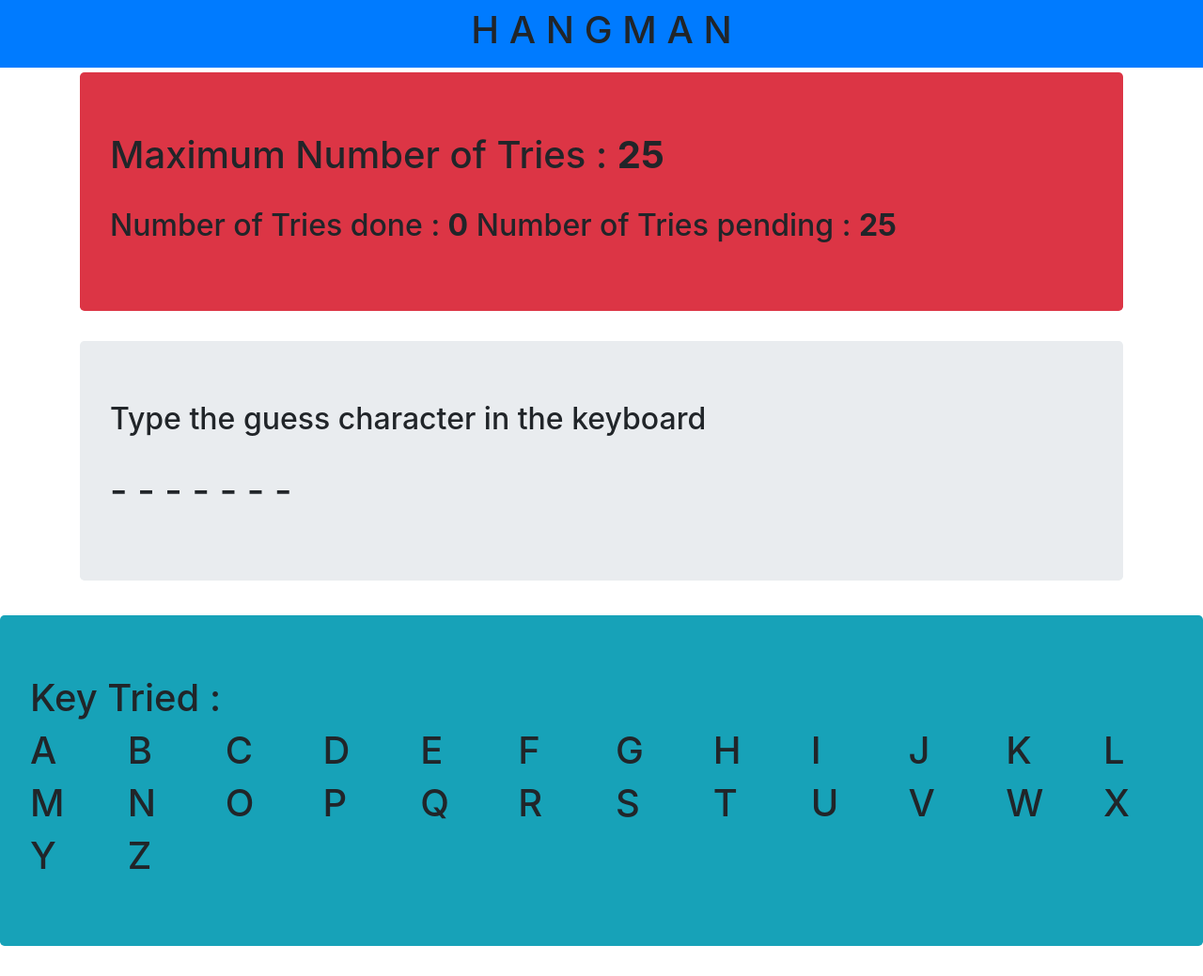
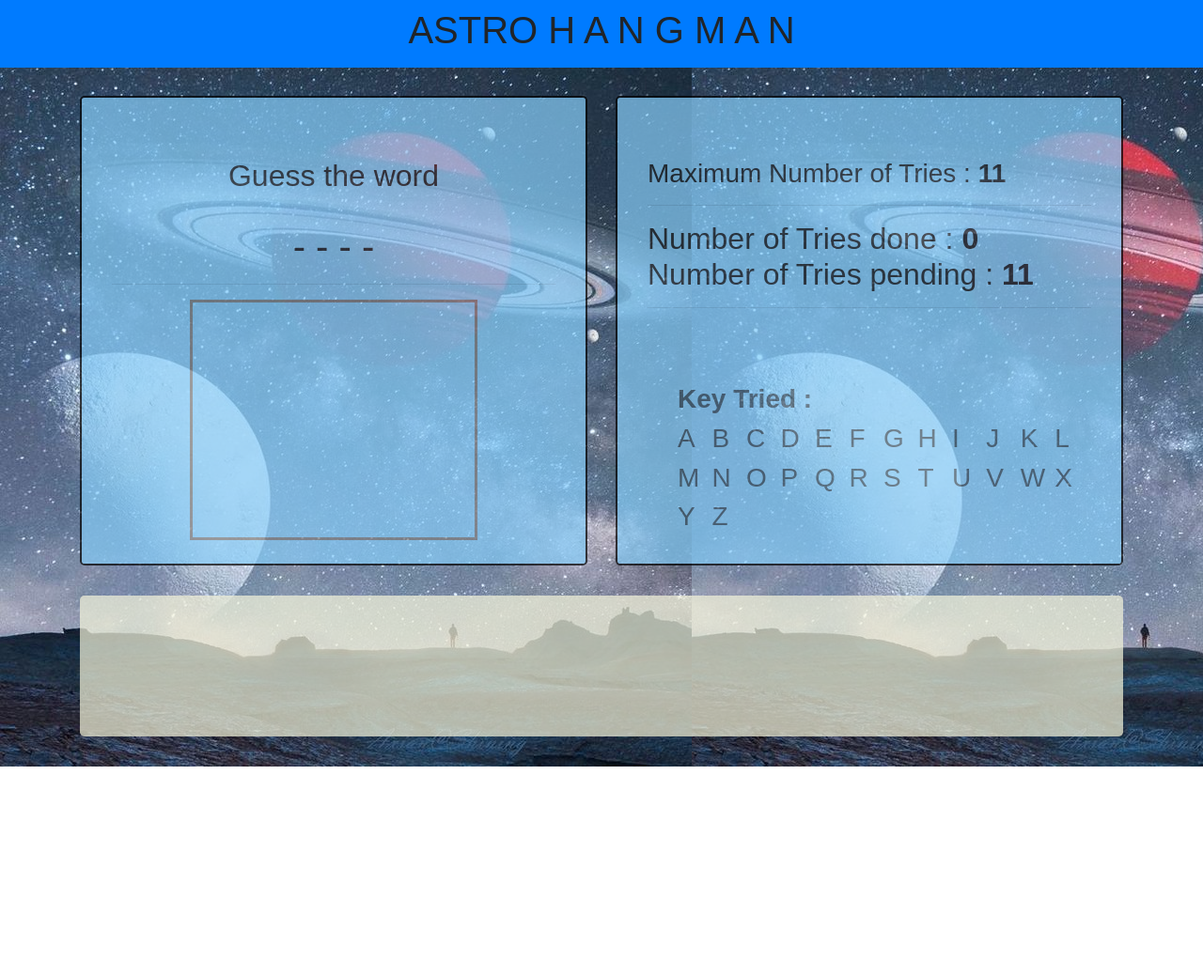
Before and after one commit to natrajnantha/Word-guess-game, a plain HTML site: page index.html in a window 1280 px wide. Shown: the whole page at 94% size. After the commit the page ends 816 px from the top, so only its background shows below. Drawn offline with nearby package versions, Linux system fonts and the light colour scheme.

Commit message:
version2

```diff
--- a/assets/css/style.css
+++ b/assets/css/style.css
@@ -1,12 +1,47 @@
-#j1 {
-    margin-top:5px;
+html {
+    margin: 0;
 }
 
-.strike {
+body{
+    background-image: url("../images/astronomy.jpg");
+    font-family: 'Arial', 'Helvetica Neue', Helvetica, sans-serif;
+}
+
+#j1 {
+    margin-top:30px;
+    height: 500px;
+    background-color: lightskyblue !important;
+    border: 2px solid black;
+    opacity: 0.7;
+}
+
+.strikeGood {
     text-decoration: line-through;
     color: green;
+}
+
+.strikeDanger {
+    text-decoration: line-through;
+    color: red;
+}
+
+#guessJumbo {
+    margin-top:30px;
+    text-align: center;
+    height: 500px;
+    background-color: lightskyblue;
+    opacity: 0.7;
+    border: 2px solid black;
+}
+
+#infotron {
+    height: 150px;
+    background-color: beige;
+    opacity: 0.7;
+}
+
+#alphatron {
+    height: 150px;
+    background-color: lightskyblue;
+    opacity: 0.7;
 };
-
-div#guessJumbo {
-    text-align: center;
-};
--- a/assets/javascript/game.js
+++ b/assets/javascript/game.js
@@ -1,14 +1,17 @@
-        var wordStore = ["simple","complex","gentle","mountain","building","programming","hangman"];
-        var alphabets = ["A","B","C","D","E","F","G","H","I","J","K","L","M","N","O","P","Q","R","S","T","U","V","W","X","Y","Z"];
+var wordStore = ["mercury", "venus", "earth", "mars", "jupiter", "saturn", "uranus", "neptune", "pluto", "astroid", "galaxy", "andromeda", "moon", "hubble", "star", "universe"];
+var alphabets = ["A", "B", "C", "D", "E", "F", "G", "H", "I", "J", "K", "L", "M", "N", "O", "P", "Q", "R", "S", "T", "U", "V", "W", "X", "Y", "Z"];
 
 var userText = document.getElementById("user-text");
 var screenWord = "                                                ";
 var guessWord = "";
-        var maxTries = 25;
+var maxTries = 11;
 var numberofTries = 0;
 var wordFound = false;
 var keyTyped = '';
 var i = 0;
+var canvas = document.getElementById("myCanvas");
+var ctx = canvas.getContext("2d");
+ctx.beginPath();
 
 var targetDiv = document.getElementById("totalTries");
 targetDiv.textContent = maxTries;
@@ -22,60 +25,139 @@
 var actualWord = wordStore[Math.floor(Math.random() * wordStore.length)];
 console.log("Actual word : " + actualWord);
 
-        function insertGuessChar(word,pos,ch) {
-            console.log("First part " + word.slice(0, pos) + "Second part " + ch + "Third Part " + word.slice(pos+1));
-            return word.slice(0, pos) + ch + word.slice(pos+1);
+function insertGuessChar(word, pos, ch) {
+    console.log("First part " + word.slice(0, pos) + "Second part " + ch + "Third Part " + word.slice(pos + 1));
+    return word.slice(0, pos) + ch + word.slice(pos + 1);
 }
 
-        console.log("Screen Word : " + screenWord);
-        for (i = 0; i < actualWord.length*2; i+=2) {
-            console.log("I = " + i + " Screenword " + screenWord);
-            screenWord = insertGuessChar(screenWord,i,'-');
+function drawHangMan(triesUp) {
+    switch (triesUp) {
+        case 1:
+            // Bottom line
+            ctx.moveTo(20, 190);
+            ctx.lineTo(150, 190);
+            ctx.strokeStyle = '#ff0000';
+            ctx.stroke();
+            break;
+        case 2:
+            // Left pole line
+            ctx.moveTo(20, 20);
+            ctx.lineTo(20, 190);
+            ctx.stroke();
+            break;
+
+        case 3:
+            // Top line
+            ctx.moveTo(20, 20);
+            ctx.lineTo(100, 20);
+            ctx.stroke();
+            break;
+
+        case 4:
+            // Pole Support line
+            ctx.moveTo(20, 60);
+            ctx.lineTo(60, 20);
+            ctx.stroke();
+            break;
+
+        case 5:
+            // rope line
+            ctx.moveTo(100, 20);
+            ctx.lineTo(100, 50);
+            ctx.stroke();
+            break;
+
+        case 6:
+            // Head arc
+            ctx.beginPath();
+            ctx.arc(100, 50, 20, 0, 2 * Math.PI);
+            ctx.stroke();
+            break;
+
+        case 7:
+            // body line
+            ctx.moveTo(100, 70);
+            ctx.lineTo(100, 150);
+            ctx.stroke();
+            break;
+
+        case 8:
+            // left hand line
+            ctx.moveTo(100, 80);
+            ctx.lineTo(80, 120);
+            ctx.stroke();
+            break;
+
+        case 9:
+            // right hand line
+            ctx.moveTo(100, 80);
+            ctx.lineTo(120, 120);
+            ctx.stroke();
+            break;
+
+        case 10:
+            // left leg line
+            ctx.moveTo(100, 150);
+            ctx.lineTo(80, 170);
+            ctx.stroke();
+            break;
+
+        case 11:
+            // right leg line
+            ctx.moveTo(100, 150);
+            ctx.lineTo(120, 170);
+            ctx.stroke();
+            break;
+        default:
+            break;
     }
-        console.log("Screen Word : " + screenWord);
+}
+
+
+
+for (i = 0; i < actualWord.length * 2; i += 2) {
+    screenWord = insertGuessChar(screenWord, i, '-');
+}
 
 userText.textContent = screenWord;
 
 for (i = 0; i < actualWord.length; i++) {
-                   guessWord = insertGuessChar(guessWord,i,'-');
+    guessWord = insertGuessChar(guessWord, i, '-');
 }
-        console.log("Guess Word : " + guessWord);
 
 
 // Next, we give JavaScript a function to execute when onkeyup event fires.
-        document.onkeyup = function(event) {
-        //   userText.textContent = event.key;
+document.onkeyup = function (event) {
     keyTyped = event.key;
+    var matchFound = false;
     if (wordFound || numberofTries >= maxTries) {
-            alert ("Refresh page");
+        alert("Refresh page");
     } else {
 
         for (let index = 0; index < actualWord.length; index++) {
             if (actualWord[index] === keyTyped && guessWord[index] !== keyTyped) {
-                    console.log("assigning ")
-                   guessWord = insertGuessChar(guessWord,index,keyTyped);
+                guessWord = insertGuessChar(guessWord, index, keyTyped);
+                matchFound = true;
             }
-                console.log("Index " + index + " Actual word letter : " + actualWord[index] + " Guess word letter : " + guessWord[index]);
         }
-            console.log("Number of tries : " + numberofTries + " KEY Pressed " + keyTyped);
-            console.log("Actual word : " + actualWord + "Guess word so far : " + guessWord);
         if (guessWord === actualWord) {
-                console.log("Word found!!!");
             wordFound = true;
 
         }
+        if (!matchFound) {
             numberofTries++;
+        }
+
 
         var j = 0;
         screenWord = "                                                ";
-            for (i = 0; i < actualWord.length*2; i+=2) {
-                   console.log("I = " + i + " J : " + j);
-                   screenWord = insertGuessChar(screenWord,i,guessWord[j]);
+        for (i = 0; i < actualWord.length * 2; i += 2) {
+            screenWord = insertGuessChar(screenWord, i, guessWord[j]);
             j++;
-                   console.log("Screenword after : " + i + " " + screenWord);
         }
         userText.textContent = screenWord;
     }
+
     var targetDiv = document.getElementById("exhausted");
     targetDiv.textContent = numberofTries;
 
@@ -83,15 +165,28 @@
     targetDiv.textContent = maxTries - numberofTries;
 
     for (let index = 0; index < alphabets.length; index++) {
-            console.log("Alpha : " + alphabets[index] +  " upperKey : " + keyTyped.toUpperCase())
         if (alphabets[index] === keyTyped.toUpperCase()) {
             var targetDiv = document.getElementById(alphabets[index]);
-                targetDiv.setAttribute("class", "strike");
+            if (matchFound) {
+                targetDiv.setAttribute("class", "strikeGood");
+            } else {
+                targetDiv.setAttribute("class", "strikeDanger");
+                drawHangMan(numberofTries);
+            }
             targetDiv.innerHTML = alphabets[index];
         }
+    }
+
+    var resultText = document.getElementById("result-text");
+    if (wordFound) {
+        resultText.textContent = "Awesome !!!, you did it";
+    } else if (numberofTries === maxTries) {
+        resultText.textContent = "The actual word is " + actualWord + ". Better luck next time";
     }
 
 
 
 
+
+
 };
--- a/index.html
+++ b/index.html
@@ -1,91 +1,177 @@
 <!DOCTYPE html>
 <html lang="en">
+
 <head>
     <meta charset="UTF-8">
     <meta name="viewport" content="width=device-width, initial-scale=1.0">
     <meta http-equiv="X-UA-Compatible" content="ie=edge">
     <title>Guess Word Game - Hangman</title>
-    <link rel="stylesheet" href="https://stackpath.bootstrapcdn.com/bootstrap/4.1.3/css/bootstrap.min.css" integrity="sha384-MCw98/SFnGE8fJT3GXwEOngsV7Zt27NXFoaoApmYm81iuXoPkFOJwJ8ERdknLPMO" crossorigin="anonymous">
+    <link rel="stylesheet" href="https://stackpath.bootstrapcdn.com/bootstrap/4.1.3/css/bootstrap.min.css" integrity="sha384-MCw98/SFnGE8fJT3GXwEOngsV7Zt27NXFoaoApmYm81iuXoPkFOJwJ8ERdknLPMO"
+        crossorigin="anonymous">
     <link rel="stylesheet" href="assets/css/style.css">
-    <style>
-        /* .strike {
-            text-decoration: line-through;
-            color: green;
-        } */
-    </style>
 
 </head>
+
 <body>
 
     <nav class="navbar navbar-expand-sm bg-primary navbar-dark justify-content-center">
-                <h1> H A N G M A N </h1>
+        <h1>ASTRO H A N G M A N </h1>
     </nav>
 
 
     <div class="container">
 
+        <div class="row">
+            <div class="col-lg-6">
+                <div id="guessJumbo" class="jumbotron justify-content-center">
+                    <h2>Guess the word</h2>
+                    <br>
+                    <h1>
+                        <span id="user-text">
+                            <strong>...Nothing.</strong>
+                        </span>
+                    </h1>
+                    <hr>
+                    <canvas id="myCanvas" width="300" height="250" style="border:3px solid grey;">
+                        Your browser does not support the canvas element.
+                    </canvas>
 
-        <div class="row">
-            <div id="j1" class="col-lg-12">
-                <div class="jumbotron justify-content-center bg-danger">
-                <h1><span> Maximum Number of Tries :  </span> <strong> <span id="totalTries"></strong></span></h1>
-                <br>
-                <h2><span> Number of Tries done :  </span> <strong> <span id="exhausted"></strong></span>
-                    <span> Number of Tries pending :  </span> <strong> <span id="pending"></strong></span
-                ></h2>
                 </div>
             </div>
-        </div>
+            <div class="col-lg-6">
+                <div id="j1" class="jumbotron justify-content-center bg-danger">
+                    <h3>
+                        <span> Maximum Number of Tries : </span>
+                        <strong>
+                            <span id="totalTries">
+                        </strong>
+                        </span>
+                    </h3>
+                    <hr>
+                    <h2>
+                        <span> Number of Tries done : </span>
+                        <strong>
+                            <span id="exhausted">
+                        </strong>
+                        </span>
+                        <span> Number of Tries pending : </span>
+                        <strong>
+                            <span id="pending">
+                        </strong>
+                        </span>
+                    </h2>
+                    <hr>
 
                     <div class="row">
                         <div class="col-lg-12">
-            <div id="guessJumbo" class="jumbotron justify-content-center">
-              <h2>Type the guess character in the keyboard</h2>
-              <br>
-              <h1><span id="user-text"><strong>...Nothing.</strong></span></h1>
+                            <div id="alphatron" class="jumbotron">
+                                <h3><strong>
+                                    <span>Key Tried : </span>
+                                    <span id="typedChar"></span></strong>
+                                </h3>
+                                <div class="row">
+                                    <div class="col-lg-1">
+                                        <h3 id="A">A</h3>
+                                    </div>
+                                    <div class="col-lg-1">
+                                        <h3 id="B">B</h3>
+                                    </div>
+                                    <div class="col-lg-1">
+                                        <h3 id="C">C</h3>
+                                    </div>
+                                    <div class="col-lg-1">
+                                        <h3 id="D">D</h3>
+                                    </div>
+                                    <div class="col-lg-1">
+                                        <h3 id="E">E</h3>
+                                    </div>
+                                    <div class="col-lg-1">
+                                        <h3 id="F">F</h3>
+                                    </div>
+                                    <div class="col-lg-1">
+                                        <h3 id="G">G</h3>
+                                    </div>
+                                    <div class="col-lg-1">
+                                        <h3 id="H">H</h3>
+                                    </div>
+                                    <div class="col-lg-1">
+                                        <h3 id="I">I</h3>
+                                    </div>
+                                    <div class="col-lg-1">
+                                        <h3 id="J">J</h3>
+                                    </div>
+                                    <div class="col-lg-1">
+                                        <h3 id="K">K</h3>
+                                    </div>
+                                    <div class="col-lg-1">
+                                        <h3 id="L">L</h3>
+                                    </div>
+                                    <div class="col-lg-1">
+                                        <h3 id="M">M</h3>
+                                    </div>
+                                    <div class="col-lg-1">
+                                        <h3 id="N">N</h3>
+                                    </div>
+                                    <div class="col-lg-1">
+                                        <h3 id="O">O</h3>
+                                    </div>
+                                    <div class="col-lg-1">
+                                        <h3 id="P">P</h3>
+                                    </div>
+                                    <div class="col-lg-1">
+                                        <h3 id="Q">Q</h3>
+                                    </div>
+                                    <div class="col-lg-1">
+                                        <h3 id="R">R</h3>
+                                    </div>
+                                    <div class="col-lg-1">
+                                        <h3 id="S">S</h3>
+                                    </div>
+                                    <div class="col-lg-1">
+                                        <h3 id="T">T</h3>
+                                    </div>
+                                    <div class="col-lg-1">
+                                        <h3 id="U">U</h3>
+                                    </div>
+                                    <div class="col-lg-1">
+                                        <h3 id="V">V</h3>
+                                    </div>
+                                    <div class="col-lg-1">
+                                        <h3 id="W">W</h3>
+                                    </div>
+                                    <div class="col-lg-1">
+                                        <h3 id="X">X</h3>
+                                    </div>
+                                    <div class="col-lg-1">
+                                        <h3 id="Y">Y</h3>
+                                    </div>
+                                    <div class="col-lg-1">
+                                        <h3 id="Z">Z</h3>
                                     </div>
                                 </div>
-        </div>
-    </div>
-
-    <div class="row">
-        <div id="j1" class="col-lg-12">
-            <div class="jumbotron bg-info">
-                <h1> <span>Key Tried : </span> <span id="typedChar"></span> </h1>
-                <div class="row">
-                    <div class="col-lg-1"> <h1 id="A">A</h1></div>
-                    <div class="col-lg-1"> <h1 id="B">B</h1></div>
-                    <div class="col-lg-1"> <h1 id="C">C</h1></div>
-                    <div class="col-lg-1"> <h1 id="D">D</h1></div>
-                    <div class="col-lg-1"> <h1 id="E">E</h1></div>
-                    <div class="col-lg-1"> <h1 id="F">F</h1></div>
-                    <div class="col-lg-1"> <h1 id="G">G</h1></div>
-                    <div class="col-lg-1"> <h1 id="H">H</h1></div>
-                    <div class="col-lg-1"> <h1 id="I">I</h1></div>
-                    <div class="col-lg-1"> <h1 id="J">J</h1></div>
-                    <div class="col-lg-1"> <h1 id="K">K</h1></div>
-                    <div class="col-lg-1"> <h1 id="L">L</h1></div>
-                    <div class="col-lg-1"> <h1 id="M">M</h1></div>
-                    <div class="col-lg-1"> <h1 id="N">N</h1></div>
-                    <div class="col-lg-1"> <h1 id="O">O</h1></div>
-                    <div class="col-lg-1"> <h1 id="P">P</h1></div>
-                    <div class="col-lg-1"> <h1 id="Q">Q</h1></div>
-                    <div class="col-lg-1"> <h1 id="R">R</h1></div>
-                    <div class="col-lg-1"> <h1 id="S">S</h1></div>
-                    <div class="col-lg-1"> <h1 id="T">T</h1></div>
-                    <div class="col-lg-1"> <h1 id="U">U</h1></div>
-                    <div class="col-lg-1"> <h1 id="V">V</h1></div>
-                    <div class="col-lg-1"> <h1 id="W">W</h1></div>
-                    <div class="col-lg-1"> <h1 id="X">X</h1></div>
-                    <div class="col-lg-1"> <h1 id="Y">Y</h1></div>
-                    <div class="col-lg-1"> <h1 id="Z">Z</h1></div>
                             </div>
                         </div>
                     </div>
                 </div>
 
 
+            </div>
+        </div>
+
+        <div class="row">
+            <div class="col-lg-12">
+                <div id="infotron" class="jumbotron">
+                    <h1> <span id="result-text"><strong></strong></span></h1>
+                </div>
+            </div>
+        </div>
+
+
+    </div>
+
+
     <script src="assets/javascript/game.js" type="text/javascript"> </script>
 
 </body>
+
 </html>
```
Also changed, not shown: assets/images/astronomy.jpg (added), assets/images/deepspace1.png (added), assets/images/fresh_snow.png (added). Lines whose indentation alone changed are shown as unchanged.
